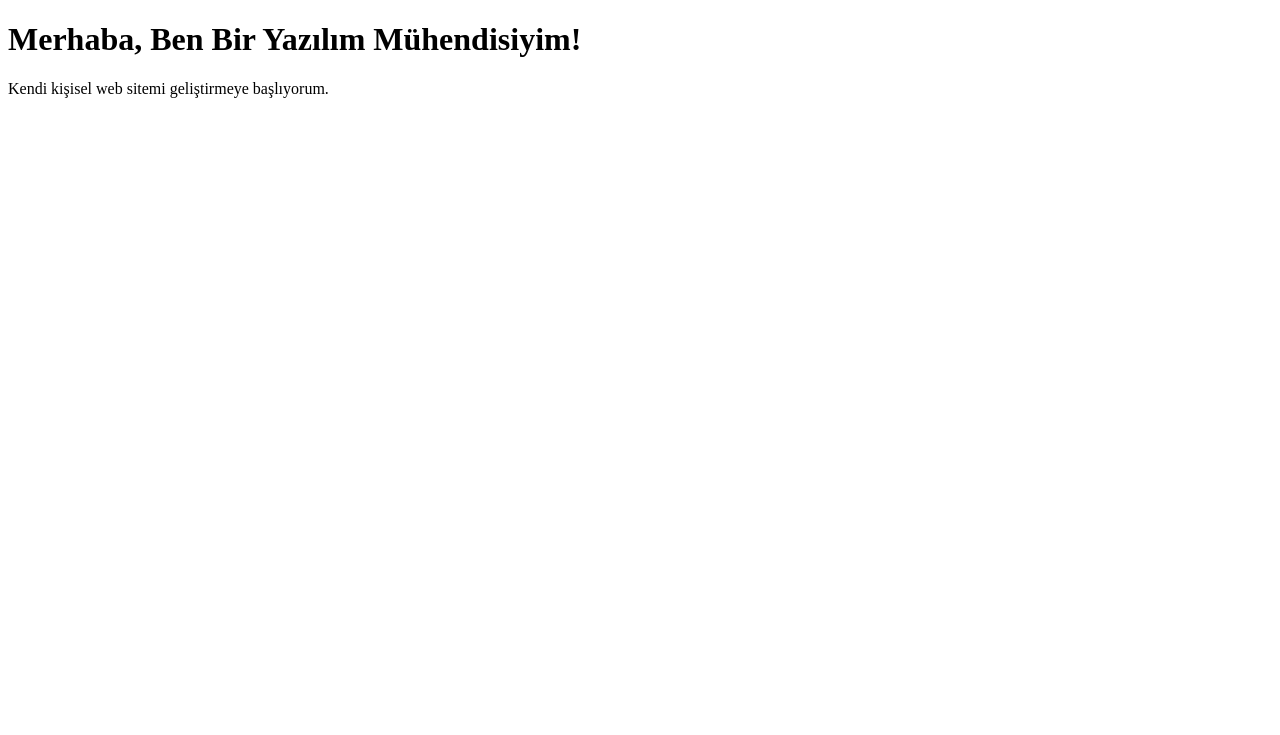
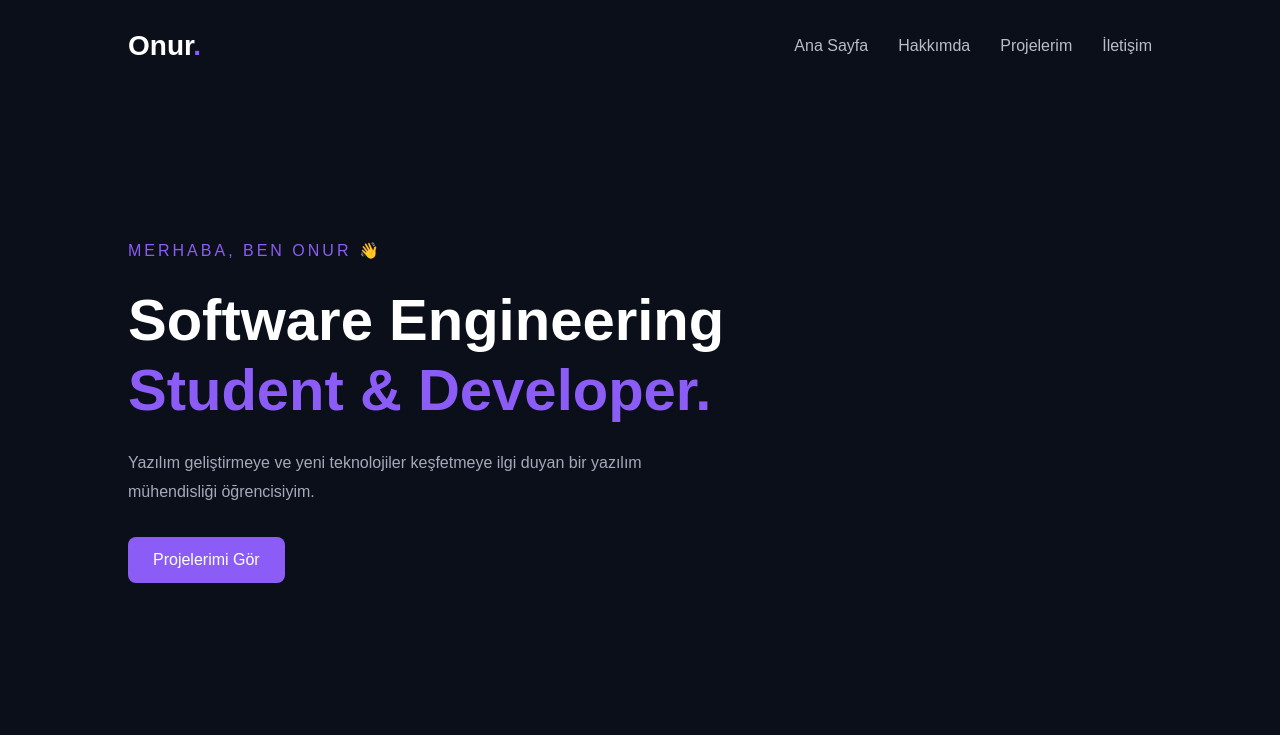
Before and after one commit to onuryaylaa/my-portfolio, a plain HTML site: page index.html in a window 1280 px wide. Drawn offline with Linux system fonts and the light colour scheme.

Commit message:
Portfolyo ana sayfa tasarımı eklendi

```diff
--- a/index.html
+++ b/index.html
@@ -4,13 +4,41 @@
 <head>
     <meta charset="UTF-8">
     <meta name="viewport" content="width=device-width, initial-scale=1.0">
-    <title>My Portfolio</title>
+    <title>Onur | Software Developer</title>
+
+    <link rel="stylesheet" href="style.css">
 </head>
 <body>
 
-    <h1>Merhaba, Ben Bir Yazılım Mühendisiyim!</h1>
+    <nav>
+        <div class="logo">Onur<span>.</span></div>
 
-    <p>Kendi kişisel web sitemi geliştirmeye başlıyorum.</p>
+        <ul>
+            <li><a href="#home">Ana Sayfa</a></li>
+            <li><a href="#about">Hakkımda</a></li>
+            <li><a href="#projects">Projelerim</a></li>
+            <li><a href="#contact">İletişim</a></li>
+        </ul>
+    </nav>
+
+    <section class="hero" id="home">
+
+        <p class="welcome">MERHABA, BEN ONUR 👋</p>
+
+        <h1>
+            Software Engineering<br>
+            <span>Student & Developer.</span>
+        </h1>
+
+        <p class="description">
+            Yazılım geliştirmeye ve yeni teknolojiler
+            keşfetmeye ilgi duyan bir yazılım mühendisliği
+            öğrencisiyim.
+        </p>
+
+        <a href="#projects" class="button">Projelerimi Gör</a>
+
+    </section>
 
 </body>
 </html>
--- /dev/null
+++ b/style.css
@@ -0,0 +1,92 @@
+
+/* Genel ayarlar */
+* {
+    margin: 0;
+    padding: 0;
+    box-sizing: border-box;
+}
+
+body {
+    background-color: #0b0f19;
+    color: white;
+    font-family: Arial, sans-serif;
+}
+
+/* Menü */
+nav {
+    display: flex;
+    justify-content: space-between;
+    align-items: center;
+    padding: 30px 10%;
+}
+
+.logo {
+    font-size: 28px;
+    font-weight: bold;
+}
+
+.logo span {
+    color: #8b5cf6;
+}
+
+nav ul {
+    display: flex;
+    list-style: none;
+    gap: 30px;
+}
+
+nav a {
+    color: #b8bdc9;
+    text-decoration: none;
+    transition: 0.3s;
+}
+
+nav a:hover {
+    color: #8b5cf6;
+}
+
+/* Ana bölüm */
+.hero {
+    min-height: 80vh;
+    display: flex;
+    flex-direction: column;
+    justify-content: center;
+    padding: 60px 10%;
+}
+
+.welcome {
+    color: #8b5cf6;
+    letter-spacing: 3px;
+    margin-bottom: 25px;
+}
+
+.hero h1 {
+    font-size: 58px;
+    line-height: 1.2;
+    margin-bottom: 25px;
+}
+
+.hero h1 span {
+    color: #8b5cf6;
+}
+
+.description {
+    color: #a5aabb;
+    max-width: 550px;
+    line-height: 1.8;
+    margin-bottom: 30px;
+}
+
+.button {
+    background-color: #8b5cf6;
+    color: white;
+    text-decoration: none;
+    padding: 14px 25px;
+    border-radius: 8px;
+    width: fit-content;
+    transition: 0.3s;
+}
+
+.button:hover {
+    background-color: #7041d8;
+}
```
